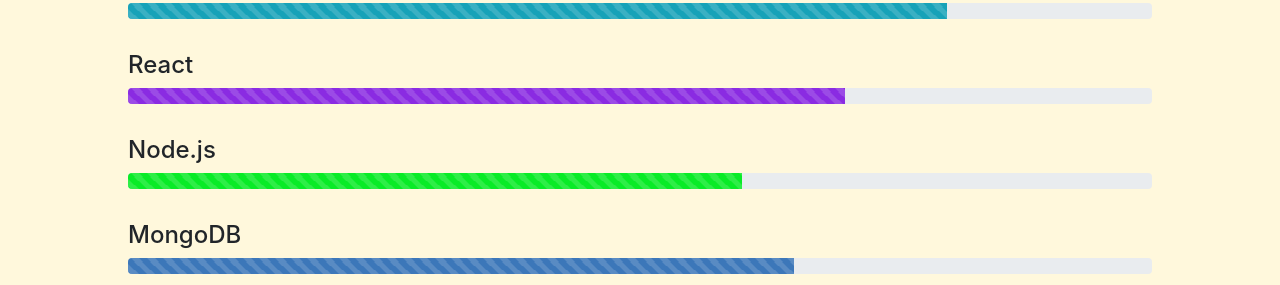
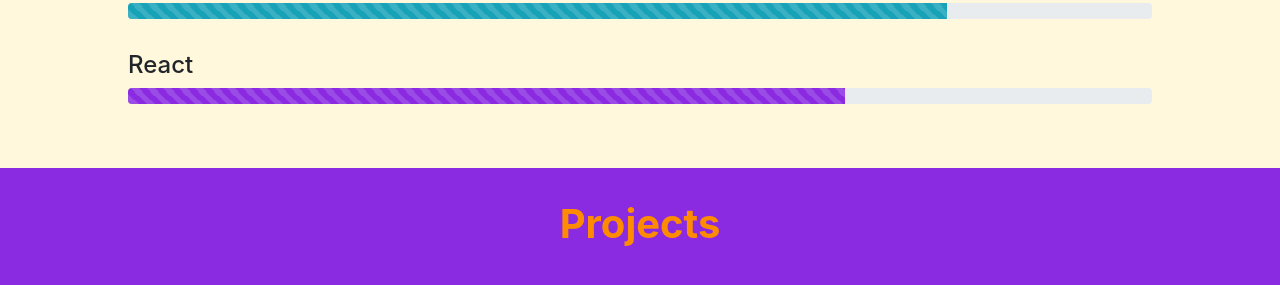
Before and after one commit to ravishhmb/ravishportfolio, a plain HTML site: page index.html in a window 1280 px wide. Shown: the part 1393-1678 px from the top of the page. Drawn offline with nearby package versions, Linux system fonts and the light colour scheme.

Commit message:
Update index.html

```diff
--- a/index.html
+++ b/index.html
@@ -243,7 +243,7 @@
         </div>
       </div>
 
-      <div class="progress-list" data-aos="fade-down" data-aos-duration="1000">
+     <!-- <div class="progress-list" data-aos="fade-down" data-aos-duration="1000">
         <h4 class="skill-list">Node.js</h4>
         <div class="progress">
           <div
@@ -269,7 +269,7 @@
             aria-valuemax="100"
           ></div>
         </div>
-      </div>
+      </div> -->
     </div>
 
     <!-- ***************** skill section End ********************* -->
```
